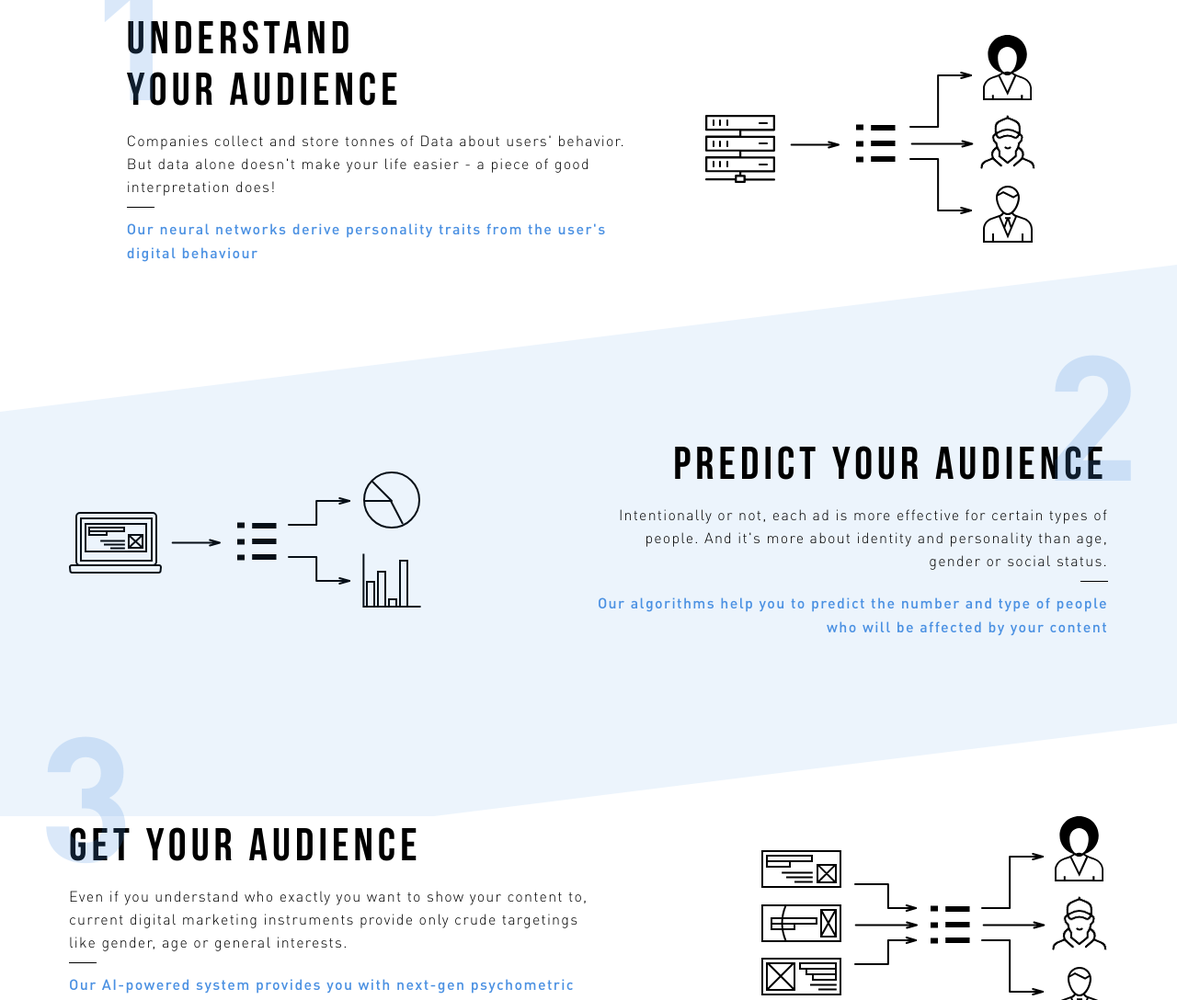
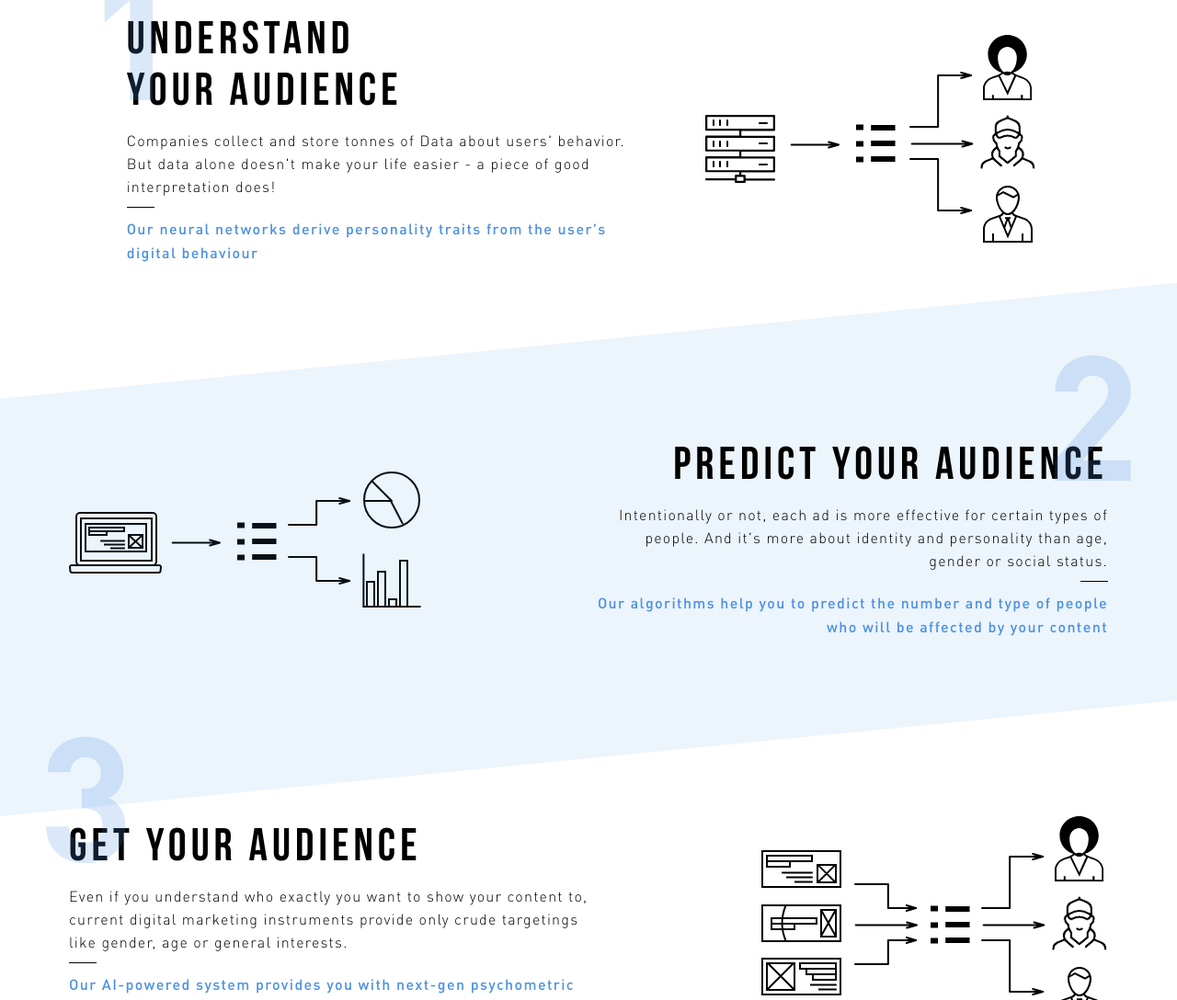
Before and after one commit to metrix-ai/metrix-ai.github.io, a website: page index.html in a window 1280 px wide. Shown: the part 1612-2700 px from the top of the page at 92% size. Drawn offline with Linux system fonts and the light colour scheme; files that its build step writes are made by us from their sources.

Commit message:
Fix SVG viewbox

```diff
--- a/index.html
+++ b/index.html
@@ -121,10 +121,7 @@
   </header>
   <main class="m" id="m">
     <section class="m__f">
-      <svg height="534" width="1280" xmlns=
-      "http://www.w3.org/2000/svg" class="m__f--svg"
-      preserveaspectratio="none" version="1.1" viewbox=
-      "0 0 1280 534">
+      <svg height="534" width="1280" xmlns= "http://www.w3.org/2000/svg" class="m__f--svg" preserveaspectratio="none" version="1.1" viewbox= "0 0 1280 534">
       <polygon points="0 851 1280 851 1280 1335 640 1385 0 1335"
       fill="#000" fill-rule="evenodd" stroke="none" stroke-width=
       "1" transform="translate(0 -851)"></polygon></svg>
@@ -235,11 +232,9 @@
         </div>
       </div>
       <div class="m__ott--b2">
-        <svg height="659" width="1280" xmlns=
-        "http://www.w3.org/2000/svg" class="m__ott--b2__svg"
-        preserveaspectratio="none">
-        <path d="M0 160L1280 0v499L0 659z" fill="#4A90E2"
-        fill-rule="evenodd" opacity=".1"></path></svg>
+      <svg height="659" width="1280" xmlns="http://www.w3.org/2000/svg" class="m__ott--b2__svg" preserveAspectRatio="none"  viewbox="0 0 1280 659">
+                <path d="M0 160L1480 0v499L0 659z" fill="#4A90E2" fill-rule="evenodd" opacity=".1" />
+            </svg>
         <div class="container numeric-container numeric-container--second">
           <div class="m__ott--b2__icon">
             <svg height="148" width="383" xmlns=
```
